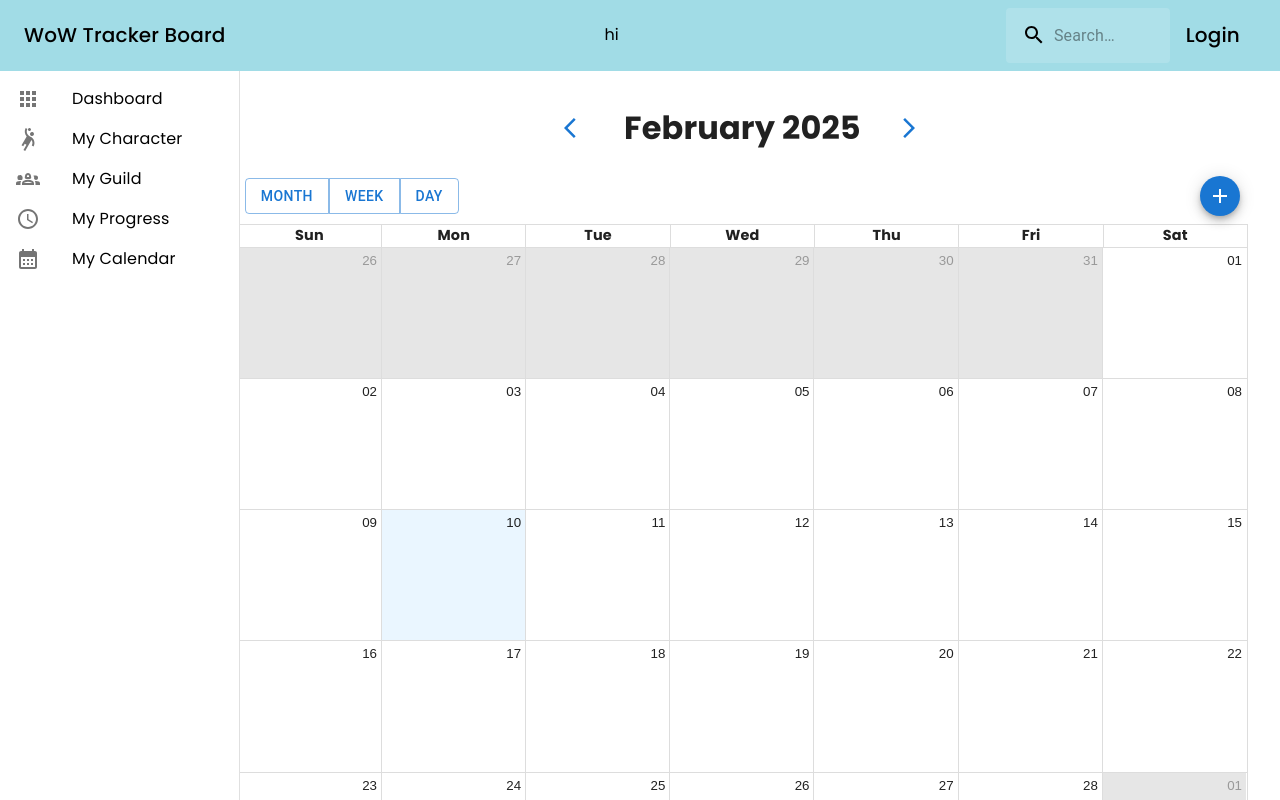
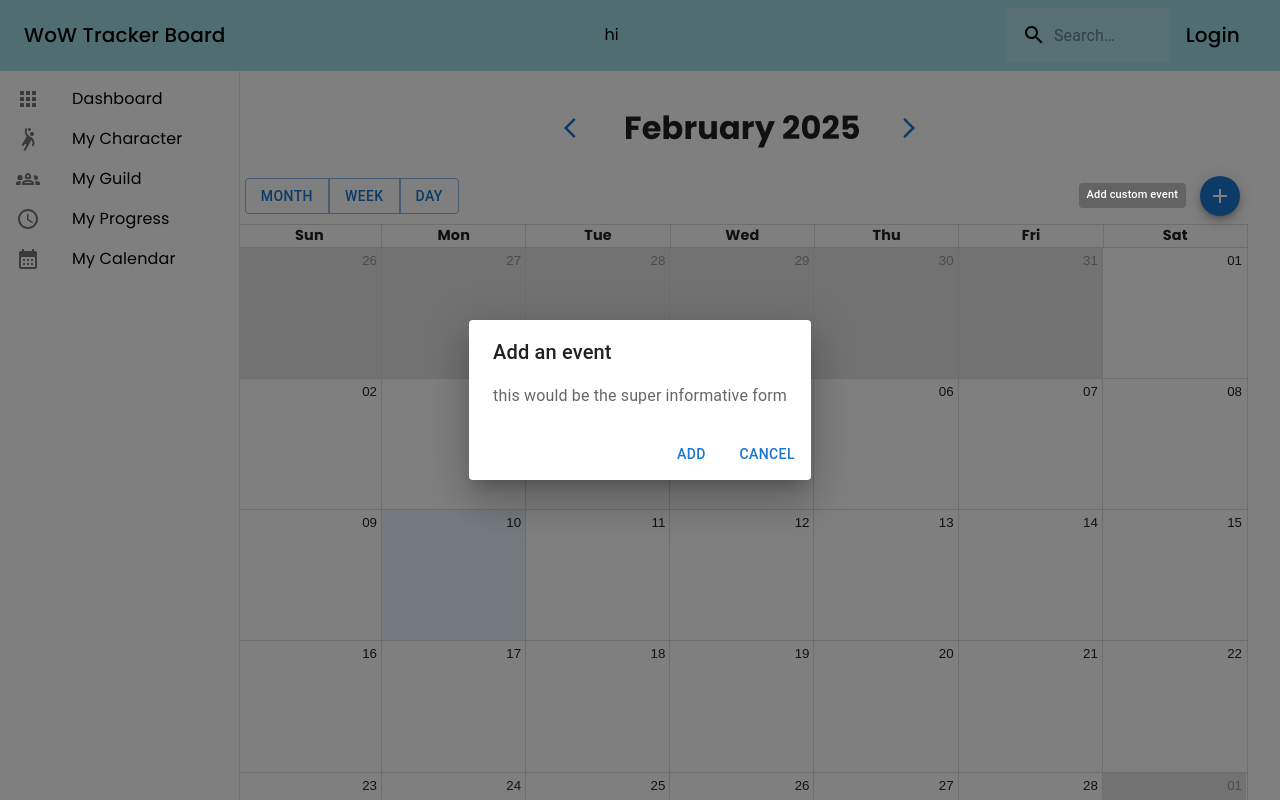
Before and after one commit to kattschmidtt/wow-tracker-dashboard, a React (Vite) app in the folder client/: page /my-calendar in a window 1280 px wide. Both pictures are taken after a click on the button 1220 px from the left and 196 px from the top of the page. Shown: the top 800 px of the page. Built offline with nearby package versions, Linux system fonts and the light colour scheme; no server answers; a web font is replaced by a local one.

Commit message:
adding basic functionality to addevent and making modal modular

```diff
--- a/client/src/components/Calendar/CalendarToolbar.tsx
+++ b/client/src/components/Calendar/CalendarToolbar.tsx
@@ -1,34 +1,79 @@
-import { Button, ButtonGroup, Fab, Tooltip } from '@mui/material';
-import AddIcon from '@mui/icons-material/Add';
-import { ToolbarProps } from 'react-big-calendar';
-import ArrowBackIosIcon from '@mui/icons-material/ArrowBackIos';
-import ArrowForwardIosIcon from '@mui/icons-material/ArrowForwardIos';
-
+import { useState } from "react";
+import InputModal from "../Generics/InputModal";
+import { Button, ButtonGroup, Fab, Tooltip } from "@mui/material";
+import AddIcon from "@mui/icons-material/Add";
+import { ToolbarProps } from "react-big-calendar";
+import ArrowBackIosIcon from "@mui/icons-material/ArrowBackIos";
+import ArrowForwardIosIcon from "@mui/icons-material/ArrowForwardIos";
 
 function CalendarToolbar(props: ToolbarProps) {
   const { label, onNavigate, onView } = props; //from react-big-calendar
+  const [addEventModalOpen, setAddEventModalOpen] = useState(false);
+
+  //to bring up the add custom event modal
+  const handleClickOpen = () => {
+    setAddEventModalOpen(true);
+  };
+  const handleClickClose = () => {
+    setAddEventModalOpen(false);
+  };
 
   return (
     <>
-      <div style={{display: 'flex', alignItems: 'center', justifyContent: 'center', marginBottom: '1rem'}}>
-        <Button onClick={() => onNavigate('PREV')}><ArrowBackIosIcon /></Button>
-        <h1 style={{ margin: '0 1rem' }}>{label}</h1>
-        <Button onClick={() => onNavigate('NEXT')}><ArrowForwardIosIcon /></Button>
+      <div
+        style={{
+          display: "flex",
+          alignItems: "center",
+          justifyContent: "center",
+          marginBottom: "1rem",
+        }}
+      >
+        <Button onClick={() => onNavigate("PREV")}>
+          <ArrowBackIosIcon />
+        </Button>
+        <h1 style={{ margin: "0 1rem" }}>{label}</h1>
+        <Button onClick={() => onNavigate("NEXT")}>
+          <ArrowForwardIosIcon />
+        </Button>
       </div>
-      <div style={{ display: 'flex', justifyContent: 'space-between', alignItems: 'center', padding: '0.5rem' }}>
+      <div
+        style={{
+          display: "flex",
+          justifyContent: "space-between",
+          alignItems: "center",
+          padding: "0.5rem",
+        }}
+      >
         <div>
           <ButtonGroup variant="text">
-            <Button variant="outlined" onClick={() => onView('month')}>Month</Button>
-            <Button variant="outlined" onClick={() => onView('week')}>Week</Button>
-            <Button variant="outlined" onClick={() => onView('day')}>Day</Button>
+            <Button variant="outlined" onClick={() => onView("month")}>
+              Month
+            </Button>
+            <Button variant="outlined" onClick={() => onView("week")}>
+              Week
+            </Button>
+            <Button variant="outlined" onClick={() => onView("day")}>
+              Day
+            </Button>
           </ButtonGroup>
         </div>
 
         <div>
           <Tooltip title="Add custom event" placement="left">
-            <Fab onClick={() => alert('clicked :)')} size="small" color="primary" aria-label="add-event">
+            <Fab
+              onClick={handleClickOpen}
+              size="small"
+              color="primary"
+              aria-label="add-event"
+            >
               <AddIcon />
             </Fab>
+            <InputModal
+              open={addEventModalOpen}
+              close={handleClickClose}
+              title={"Add an event"}
+              eventType={"Add"}
+            />
           </Tooltip>
         </div>
       </div>
--- a/client/src/components/Generics/InputModal.tsx
+++ b/client/src/components/Generics/InputModal.tsx
@@ -1,10 +1,47 @@
-import React from 'react';
+import React, { forwardRef, ReactElement } from "react";
+import Button from "@mui/material/Button";
+import Dialog from "@mui/material/Dialog";
+import DialogActions from "@mui/material/DialogActions";
+import DialogContent from "@mui/material/DialogContent";
+import DialogContentText from "@mui/material/DialogContentText";
+import DialogTitle from "@mui/material/DialogTitle";
+import { Zoom } from "@mui/material";
+import { TransitionProps } from "@mui/material/transitions";
 
-const InputModal = () => {
+const Transition = forwardRef(function Transition(
+  props: TransitionProps & {
+    children: ReactElement<any, any>;
+  },
+  ref: React.Ref<unknown>,
+) {
+  return <Zoom ref={ref} {...props} />;
+});
+
+interface InputModalProps {
+  open: boolean;
+  close: () => void;
+  title: string;
+  eventType: string;
+}
+
+const InputModal = ({ open, close, title, eventType }: InputModalProps) => {
+  const handleAddEvent = () => {
+    alert("you have added the event yippie!");
+  };
+
   return (
-    <div>
-      input modal will pop up here
-    </div>
+    <Dialog open={open} onClose={close} TransitionComponent={Transition}>
+      <DialogTitle>{title}</DialogTitle>
+      <DialogContent>
+        <DialogContentText>
+          this would be the super informative form
+        </DialogContentText>
+      </DialogContent>
+      <DialogActions>
+        <Button onClick={handleAddEvent}>{eventType}</Button>
+        <Button onClick={close}>Cancel</Button>
+      </DialogActions>
+    </Dialog>
   );
 };
 
```
